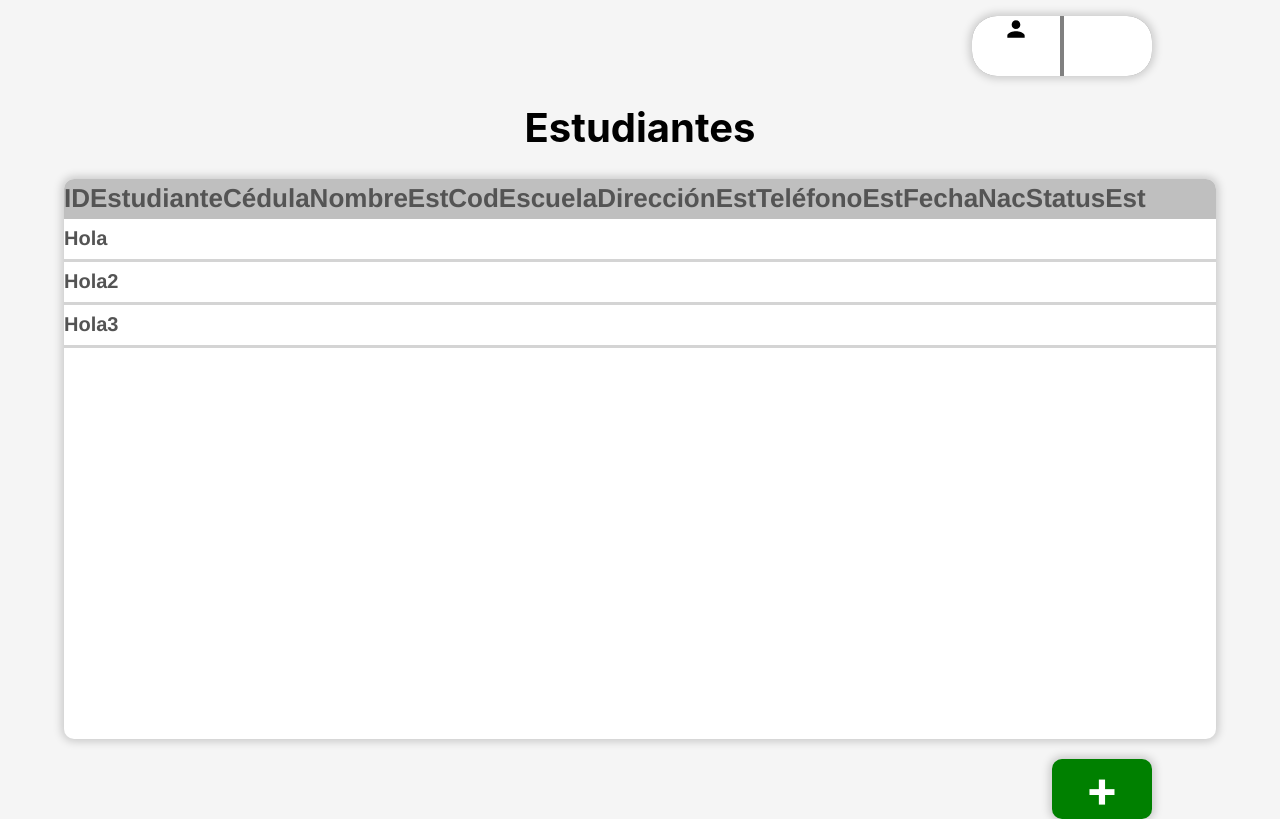
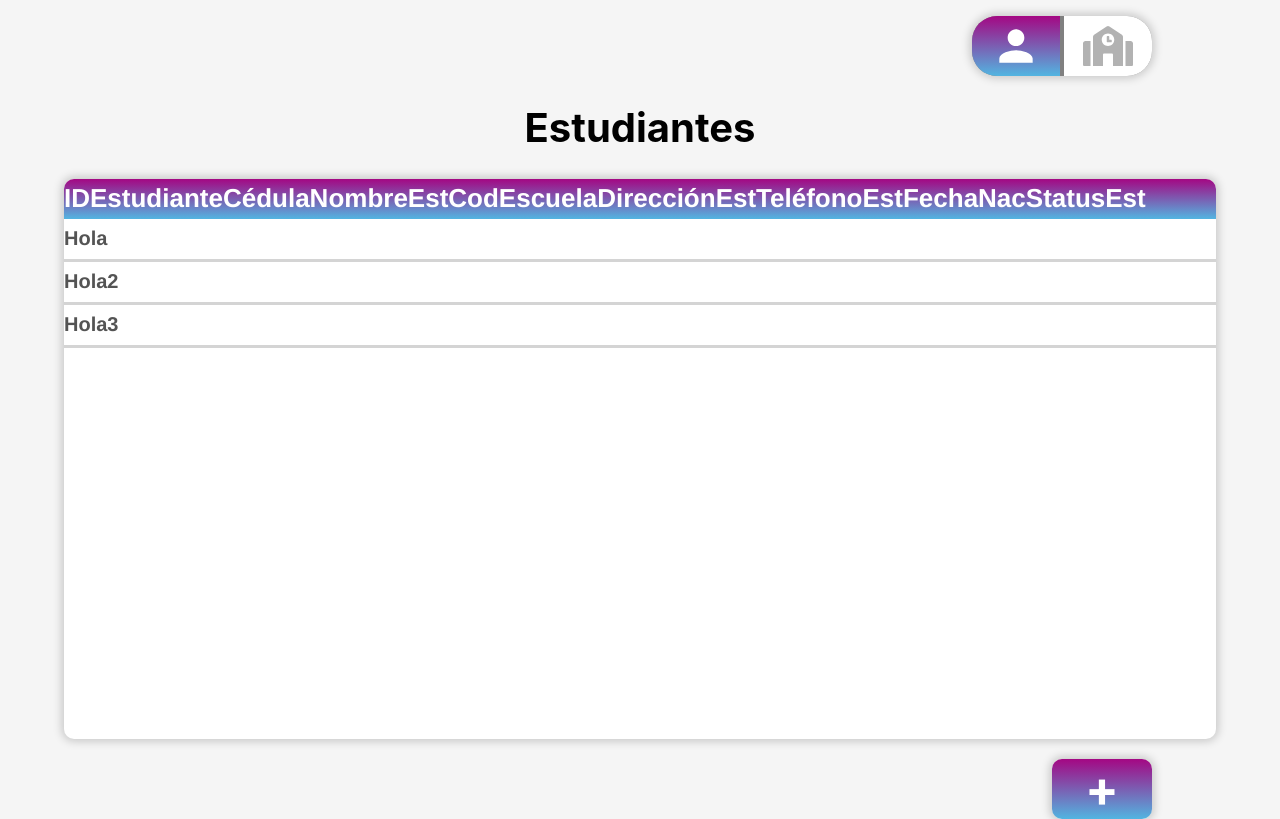
Before and after one commit to Crismp02/EstudiantesBD, a React (Create React App) app in the folder Desktop/practicabd/: page / in a window 1280 px wide. Built offline with nearby package versions, Linux system fonts and the light colour scheme.

Commit message:
El front mas bello

```diff
--- a/Desktop/practicabd/src/App.css
+++ b/Desktop/practicabd/src/App.css
@@ -8,11 +8,7 @@
   pointer-events: none;
 }
 
-@media (prefers-reduced-motion: no-preference) {
-  .App-logo {
-    animation: App-logo-spin infinite 20s linear;
-  }
-}
+
 
 .App-header {
   background-color: whitesmoke;
@@ -40,7 +36,7 @@
 }
 
 .HeaderTabla{
-  background-color: #bfbfbf;
+  background: linear-gradient(to bottom, #A40783, #52B5E1);
   border-top-left-radius: 10px;
   border-top-right-radius: 10px;
   width: 100%;
@@ -79,7 +75,7 @@
 }
 
 .Titulos3{
-  color: #545454;
+  color: white;
   font-size: 26px;
   font-family: Helvetica;
 }
@@ -101,11 +97,15 @@
 }
 
 .Boton2{
-  background-color: white;
+  background: linear-gradient(to bottom, #A40783, #52B5E1);
   border-top-left-radius: 25px;
   border-bottom-left-radius: 25px;
   width: 49%;
   height: 60px;
+  display: flex;
+  flex-direction: row;
+  justify-content: center;
+  align-items: center;
 }
 
 .Boton3{
@@ -114,10 +114,14 @@
   border-bottom-right-radius: 25px;
   width: 49%;
   height: 60px;
+  display: flex;
+  flex-direction: row;
+  justify-content: center;
+  align-items: center;
 }
 
 .Añadir{
-  background-color: green;
+  background: linear-gradient(to bottom, #A40783, #52B5E1);
   margin-top: 20px;
   border-radius: 10px;
   width: 100px;
--- a/Desktop/practicabd/src/App.js
+++ b/Desktop/practicabd/src/App.js
@@ -1,5 +1,6 @@
 import "./App.css";
 import { MdPerson } from "react-icons/md";
+import { FaSchool } from "react-icons/fa";
 
 function App() {
   return (
@@ -10,8 +11,8 @@ function App() {
             className="Boton"
             style={{ boxShadow: "0px 0px 10px 2px rgba(0, 0, 0, 0.2)" }}
           >
-            <div className="Boton2"><MdPerson color="#000"/></div>
-            <div className="Boton3" />
+            <div className="Boton2"><MdPerson color="#fff" size={50}/></div>
+            <div className="Boton3"><FaSchool color="#B2B2B2" size={50}/></div>
           </div>
         </div>
         <h1 className="Titulos">Estudiantes</h1>
--- a/Desktop/practicabd/src/index.js
+++ b/Desktop/practicabd/src/index.js
@@ -2,7 +2,7 @@ import React from 'react';
 import ReactDOM from 'react-dom/client';
 import './index.css';
 import App from './App';
-import reportWebVitals from './reportWebVitals';
+
 
 const root = ReactDOM.createRoot(document.getElementById('root'));
 root.render(
@@ -14,4 +14,3 @@ root.render(
 // If you want to start measuring performance in your app, pass a function
 // to log results (for example: reportWebVitals(console.log))
 // or send to an analytics endpoint. Learn more: https://bit.ly/CRA-vitals
-reportWebVitals();
```
